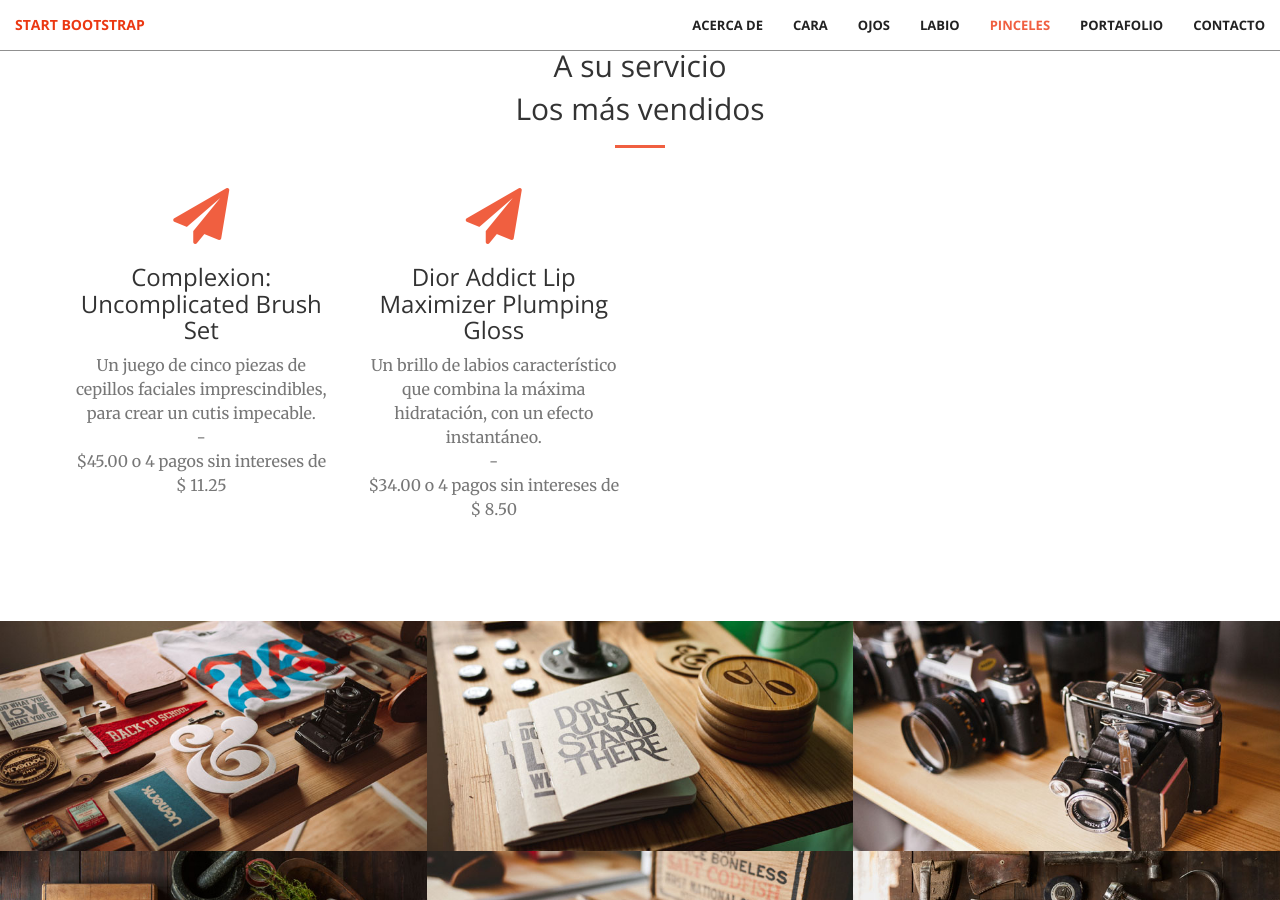
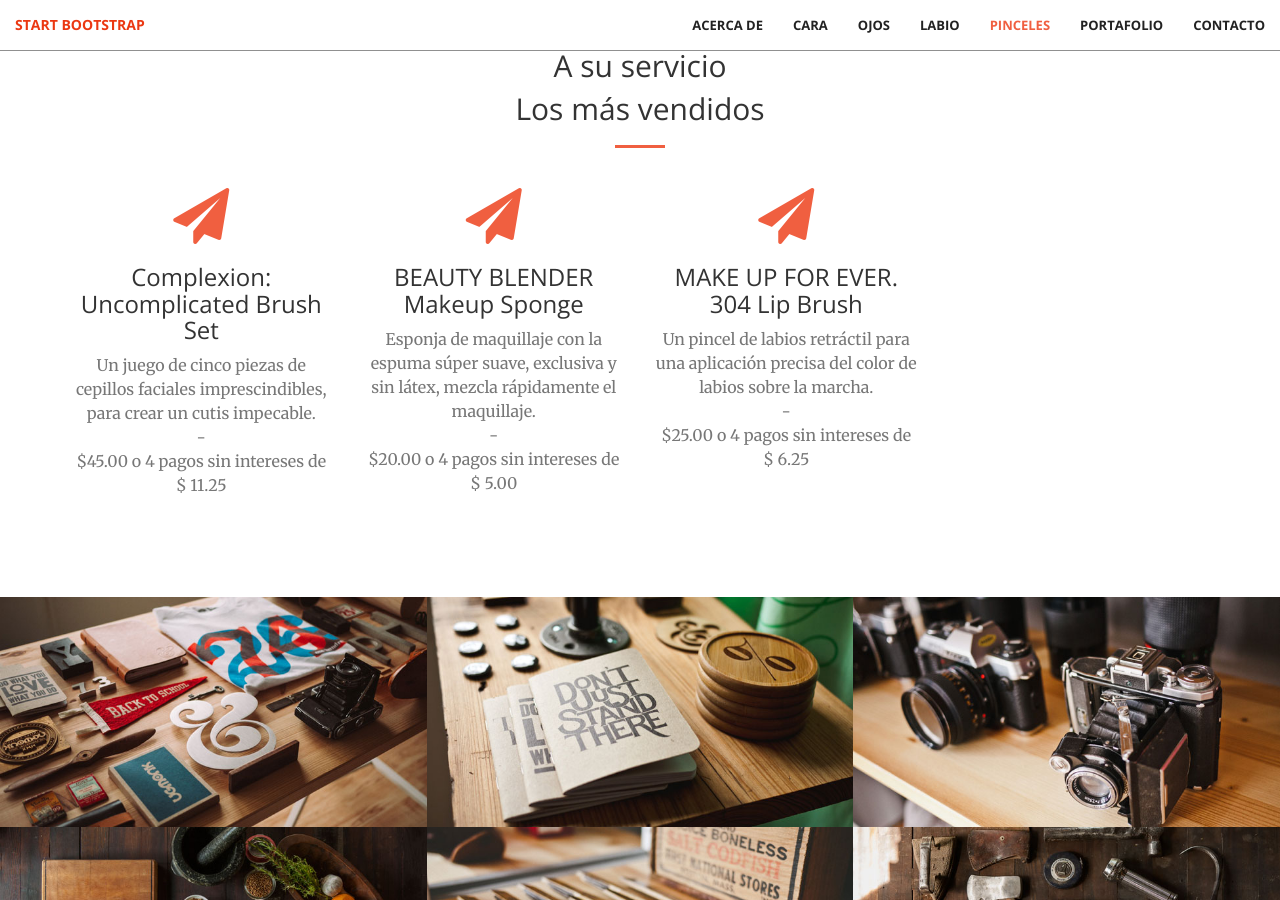
Before and after one commit to KatherineMerchanS/KatherineMerchanS.github.io, a Jekyll site: the page built from index.html, in a window 1280 px wide and 900 px high, scrolled down 3311 px. Built offline with Jekyll 4.4.1, drawn with Linux system fonts in a browser that asks for light colours.

Commit message:
Update pinceles.html

```diff
--- a/_includes/pinceles.html
+++ b/_includes/pinceles.html
@@ -22,10 +22,19 @@
             <div class="col-lg-3 col-md-6 text-center">
                 <div class="service-box">
                     <i class="fa fa-4x fa-paper-plane wow bounceIn text-primary" data-wow-delay=".1s"></i>
-                    <h3>Dior Addict Lip Maximizer Plumping Gloss</h3>
-                    <p class="text-muted">Un brillo de labios característico que combina la máxima hidratación, con un efecto instantáneo.</p>
+                    <h3>BEAUTY BLENDER Makeup Sponge</h3>
+                    <p class="text-muted">Esponja de maquillaje con la espuma súper suave, exclusiva y sin látex, mezcla rápidamente el maquillaje.</p>
                     <p class="text-muted">-</p>
-                    <p class="text-muted">$34.00 o 4 pagos sin intereses de $ 8.50</p>
+                    <p class="text-muted">$20.00 o 4 pagos sin intereses de $ 5.00</p>
+                </div>
+            </div>
+            <div class="col-lg-3 col-md-9 text-center">
+                <div class="service-box">
+                    <i class="fa fa-4x fa-paper-plane wow bounceIn text-primary" data-wow-delay=".1s"></i>
+                    <h3>MAKE UP FOR EVER. 304 Lip Brush</h3>
+                    <p class="text-muted">Un pincel de labios retráctil para una aplicación precisa del color de labios sobre la marcha.</p>
+                    <p class="text-muted">-</p>
+                    <p class="text-muted">$25.00 o 4 pagos sin intereses de $ 6.25</p>
                 </div>
             </div>
         </div>
```
